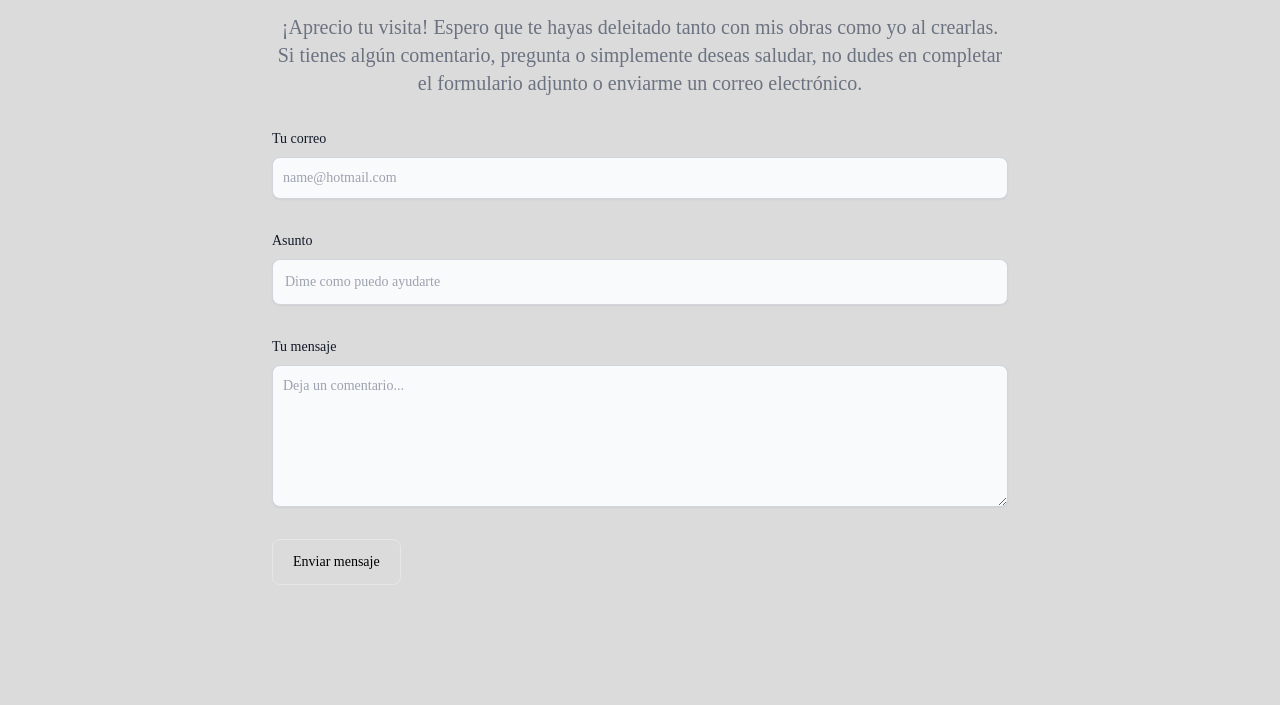
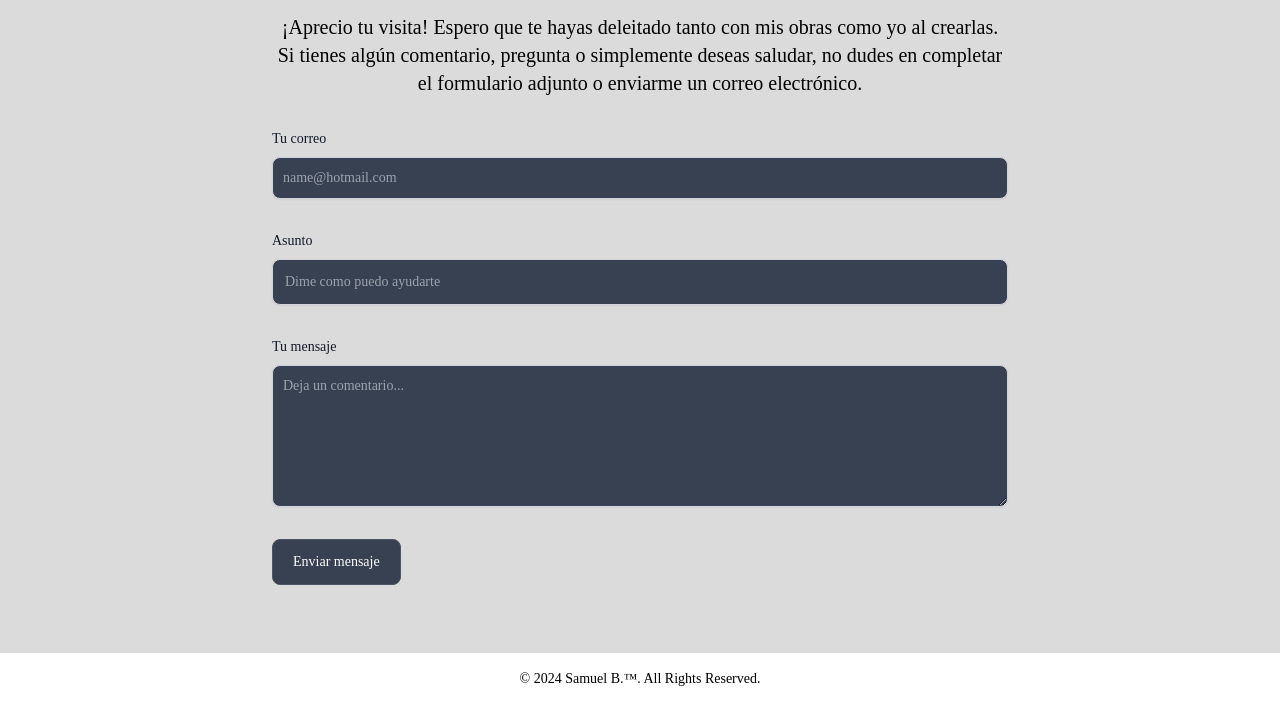
Before and after one commit to smnopa/portafolio-oscar, an Astro site: page /contacto in a window 1280 px wide. Shown: the part 215-920 px from the top of the page. Before the commit the page ends 868 px from the top, so only its background shows below. Built offline with nearby package versions, Linux system fonts and the light colour scheme; Astro itself is replaced by a stand-in of ours; a web font is replaced by a local one.

Commit message:
Se agrega el Footer

```diff
--- a/src/components/Footer.astro
+++ b/src/components/Footer.astro
@@ -0,0 +1,6 @@
+<footer class="bg-white shadow-sm">
+    <div class="flex justify-center w-full mx-auto max-w-screen-xl p-4">
+      <span class="text-sm text-black sm:text-center">© 2024 <a href="https://github.com/smnopa" class="hover:underline">Samuel B.™</a>. All Rights Reserved.
+    </span>
+    </div>
+</footer>
--- a/src/layouts/Layout.astro
+++ b/src/layouts/Layout.astro
@@ -2,6 +2,7 @@
 import '@fontsource/abhaya-libre';
 import { ViewTransitions } from 'astro:transitions';
 import Header from '../components/Header.astro';
+import Footer from '../components/Footer.astro';
 interface Props {
     title: string;
 }
@@ -24,6 +25,7 @@ const { title } = Astro.props;
         <main>
             <slot />
         </main>
+        <Footer />
     </body>
 </html>
 <style>
--- a/src/pages/contacto.astro
+++ b/src/pages/contacto.astro
@@ -6,21 +6,21 @@ import Layout from '../layouts/Layout.astro';
         <section class="p-5">
             <div class="lg:py-12 px-4 mx-auto max-w-screen-md">
                 <h2 class="mb-4 text-4xl tracking-tight font-extrabold text-center text-gray-900 dark:text-black">Contactame</h2>
-                <p class="mb-8 lg:mb-15 font-light text-center text-gray-500 dark:text-black sm:text-xl">¡Aprecio tu visita! Espero que te hayas deleitado tanto con mis obras como yo al crearlas. Si tienes algún comentario, pregunta o simplemente deseas saludar, no dudes en completar el formulario adjunto o enviarme un correo electrónico.</p>
+                <p class="mb-8 lg:mb-15 font-light text-center dark:text-black sm:text-xl">¡Aprecio tu visita! Espero que te hayas deleitado tanto con mis obras como yo al crearlas. Si tienes algún comentario, pregunta o simplemente deseas saludar, no dudes en completar el formulario adjunto o enviarme un correo electrónico.</p>
                 <form action="https://formsubmit.co/oscarbautistacobos@gmail.com" method="POST" class="space-y-8">
                     <div>
-                        <label for="email" class="block mb-2 text-sm font-medium text-gray-900 dark:text-black">Tu correo</label>
-                        <input type="email" name="email" id="email" class="shadow-sm bg-gray-50 border border-gray-300 text-gray-900 text-sm rounded-lg focus:ring-primary-500 focus:border-primary-500 block w-full p-2.5 dark:bg-gray-700 dark:border-gray-600 dark:placeholder-gray-400 dark:text-white dark:focus:ring-primary-500 dark:focus:border-primary-500 dark:shadow-sm-light" placeholder="name@hotmail.com" required>
+                        <label for="email" class="block mb-2 text-sm font-medium text-gray-900">Tu correo</label>
+                        <input type="email" name="email" id="email" class="shadow-sm border border-gray-300 text-gray-900 text-sm rounded-lg focus:ring-primary-500 focus:border-primary-500 block w-full p-2.5 bg-gray-700 dark:border-gray-600 dark:placeholder-gray-400 dark:text-white dark:focus:ring-primary-500 dark:focus:border-primary-500 dark:shadow-sm-light" placeholder="name@hotmail.com" required>
                     </div>
                     <div>
-                        <label for="subject" class="block mb-2 text-sm font-medium text-gray-900 dark:text-black">Asunto</label>
-                        <input type="text" name="subject" id="subject" class="block p-3 w-full text-sm text-gray-900 bg-gray-50 rounded-lg border border-gray-300 shadow-sm focus:ring-primary-500 focus:border-primary-500 dark:bg-gray-700 dark:border-gray-600 dark:placeholder-gray-400 dark:text-white dark:focus:ring-primary-500 dark:focus:border-primary-500 dark:shadow-sm-light" placeholder="Dime como puedo ayudarte" required>
+                        <label for="subject" class="block mb-2 text-sm font-medium text-gray-900 ">Asunto</label>
+                        <input type="text" name="subject" id="subject" class="block p-3 w-full text-sm text-gray-900 rounded-lg border border-gray-300 shadow-sm focus:ring-primary-500 focus:border-primary-500 bg-gray-700 dark:border-gray-600 dark:placeholder-gray-400 dark:text-white dark:focus:ring-primary-500 dark:focus:border-primary-500 dark:shadow-sm-light" placeholder="Dime como puedo ayudarte" required>
                     </div>
                     <div class="sm:col-span-2">
-                        <label for="message" class="block mb-2 text-sm font-medium text-gray-900 dark:text-black">Tu mensaje</label>
-                        <textarea name="message" id="message" rows="6" class="block p-2.5 w-full text-sm text-gray-900 bg-gray-50 rounded-lg shadow-sm border border-gray-300 focus:ring-primary-500 focus:border-primary-500 dark:bg-gray-700 dark:border-gray-600 dark:placeholder-gray-400 dark:text-white dark:focus:ring-primary-500 dark:focus:border-primary-500" placeholder="Deja un comentario..."></textarea>
+                        <label for="message" class="block mb-2 text-sm font-medium text-gray-900">Tu mensaje</label>
+                        <textarea name="message" id="message" rows="6" class="block p-2.5 w-full text-sm text-gray-900 rounded-lg shadow-sm border border-gray-300 focus:ring-primary-500 focus:border-primary-500 bg-gray-700 dark:border-gray-600 dark:placeholder-gray-400 dark:text-white dark:focus:ring-primary-500 dark:focus:border-primary-500" placeholder="Deja un comentario..."></textarea>
                     </div>
-                    <button type="submit" value="Enviar" class="py-3 px-5 text-sm font-medium text-center text-black rounded-lg bg-primary-700 sm:w-fit hover:bg-primary-800 focus:ring-4 focus:outline-none focus:ring-primary-300 dark:bg-primary-600 dark:hover:bg-primary-700 dark:focus:ring-primary-800 border dark:bg-gray-700 dark:border-gray-600 dark:text-white hover:bg-white hover:text-black">Enviar mensaje</button>
+                    <button type="submit" value="Enviar" class="py-3 px-5 text-sm font-medium text-center rounded-lg bg-primary-700 sm:w-fit hover:bg-primary-800 focus:ring-4 focus:outline-none focus:ring-primary-300 bg-primary-600 hover:bg-primary-700 focus:ring-primary-800 border bg-gray-700 border-gray-600 text-white hover:bg-white hover:text-black">Enviar mensaje</button>
                 </form>
             </div>
         </section>
```
